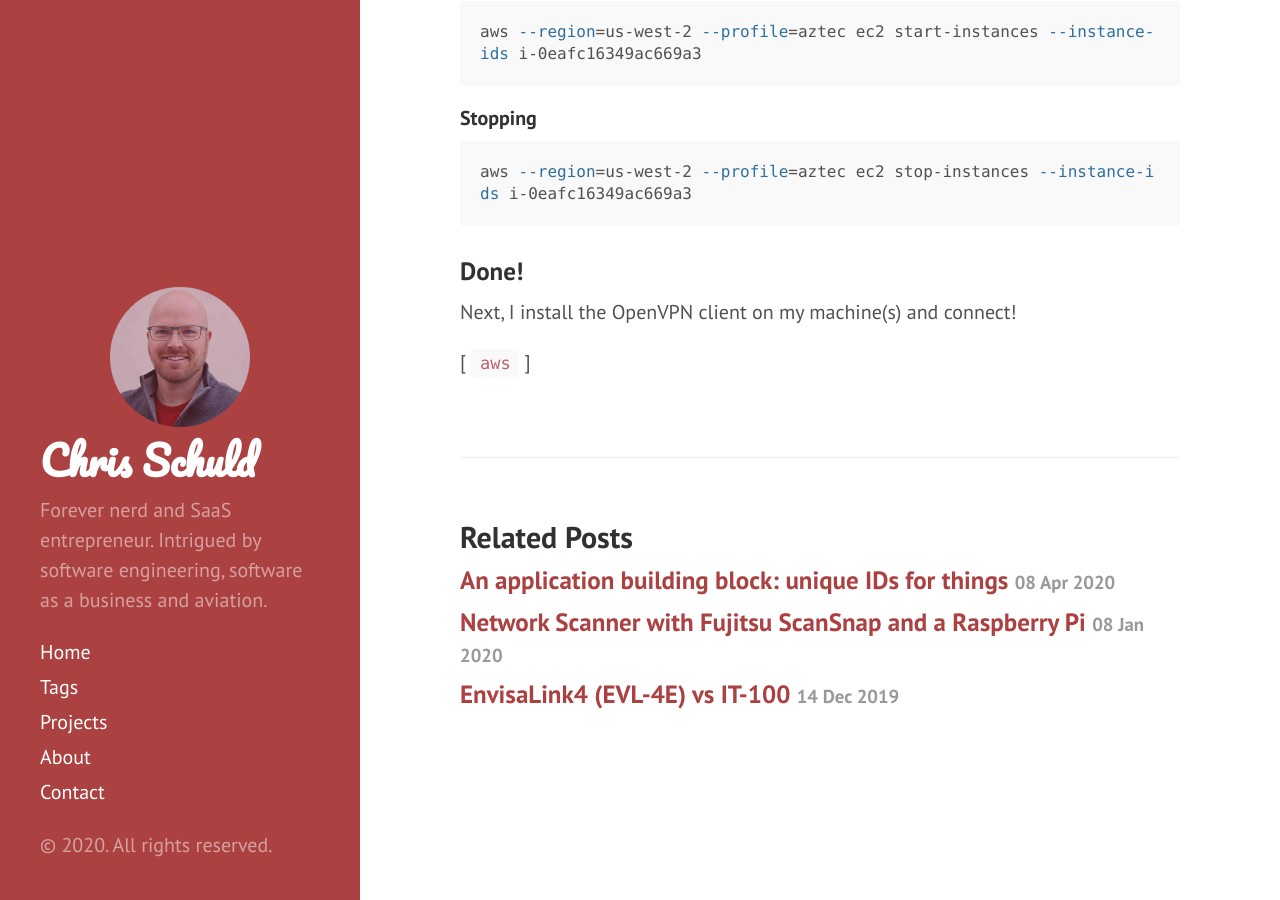
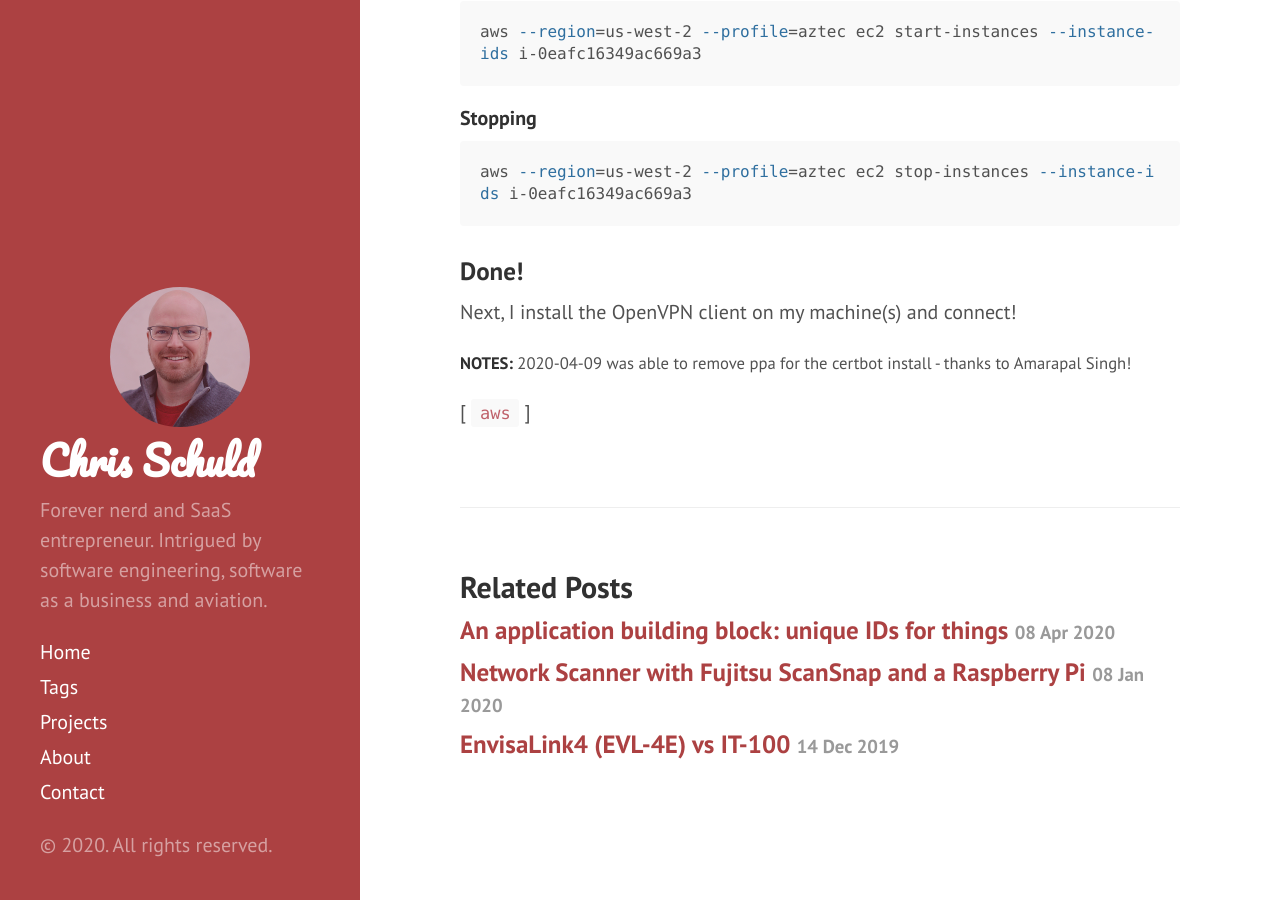
Before and after one commit to cbschuld/chrisschuld.com-legacy, a Jekyll site: the page built from _posts/2020-02-02-using-openvpn-for-aws-vpn.md, in a window 1280 px wide and 900 px high, scrolled down 4617 px. Built offline with Jekyll 4.4.1, drawn with Linux system fonts in a browser that asks for light colours; nearby versions of some CDN libraries.

Commit message:
removed ppa, added notes to trailer

```diff
--- a/_posts/2020-02-02-using-openvpn-for-aws-vpn.md
+++ b/_posts/2020-02-02-using-openvpn-for-aws-vpn.md
@@ -115,3 +115,9 @@ aws --region=us-west-2 --profile=aztec ec2 stop-instances --instance-ids i-0eafc
 ### Done!
 
 Next, I install the OpenVPN client on my machine(s) and connect!
+
+
+
+<small>
+**NOTES:** 2020-04-09 was able to remove ppa for the certbot install - thanks to Amarapal Singh!
+</small>
```
